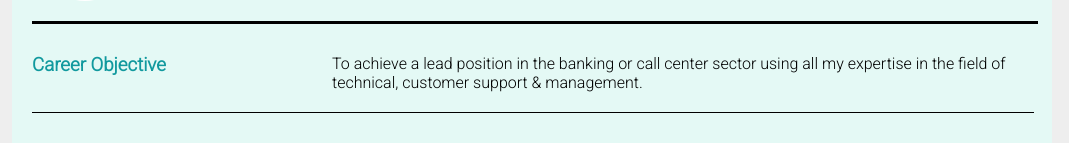
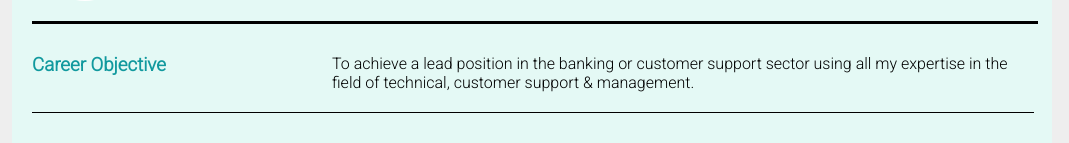
Before and after one commit to shadot-Riyad/Shadot-Riyad-Resume, a plain HTML site: page index.html in a window 1280 px wide. Shown: the part 145-288 px from the top of the page, without its empty margins (108-1177 px from the left). Drawn offline with Linux system fonts and the light colour scheme.

Commit message:
Update index.html

```diff
--- a/index.html
+++ b/index.html
@@ -48,7 +48,7 @@
                     </div>
                     <div class="right-div">
 
-                       <p> To achieve a lead position in the banking or call center sector using all my expertise in the field of technical, customer support & management. </p>
+                       <p> To achieve a lead position in the banking or customer support sector using all my expertise in the field of technical, customer support & management. </p>
                     </div>
 
                 </div>
```
